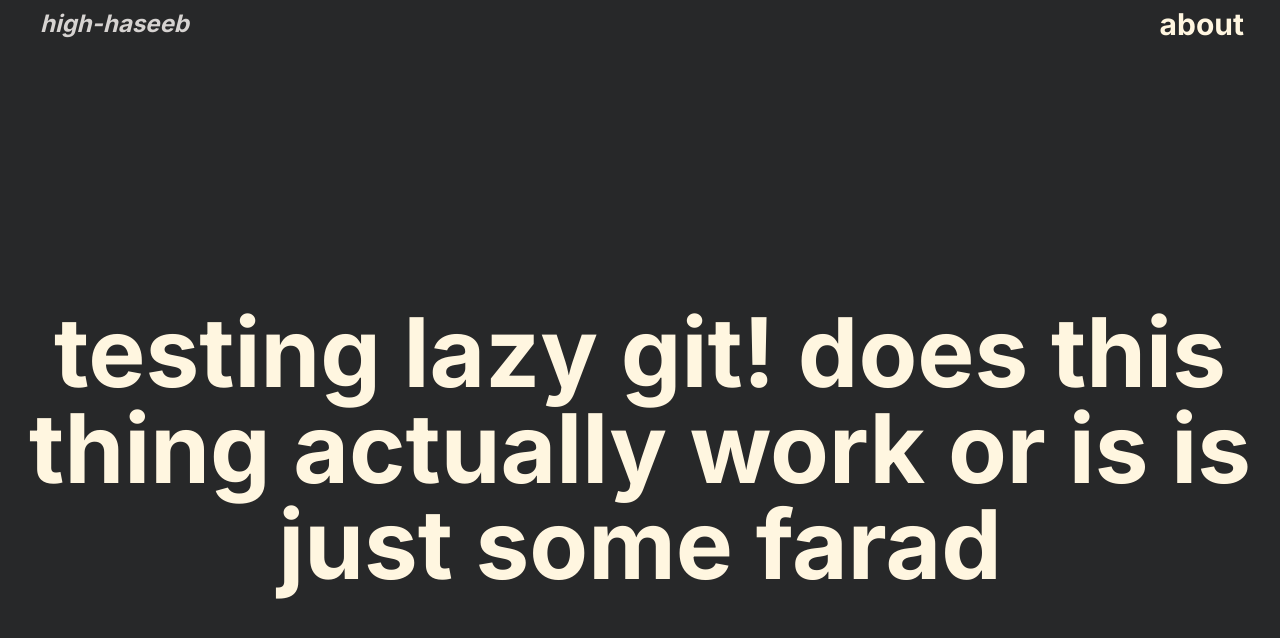
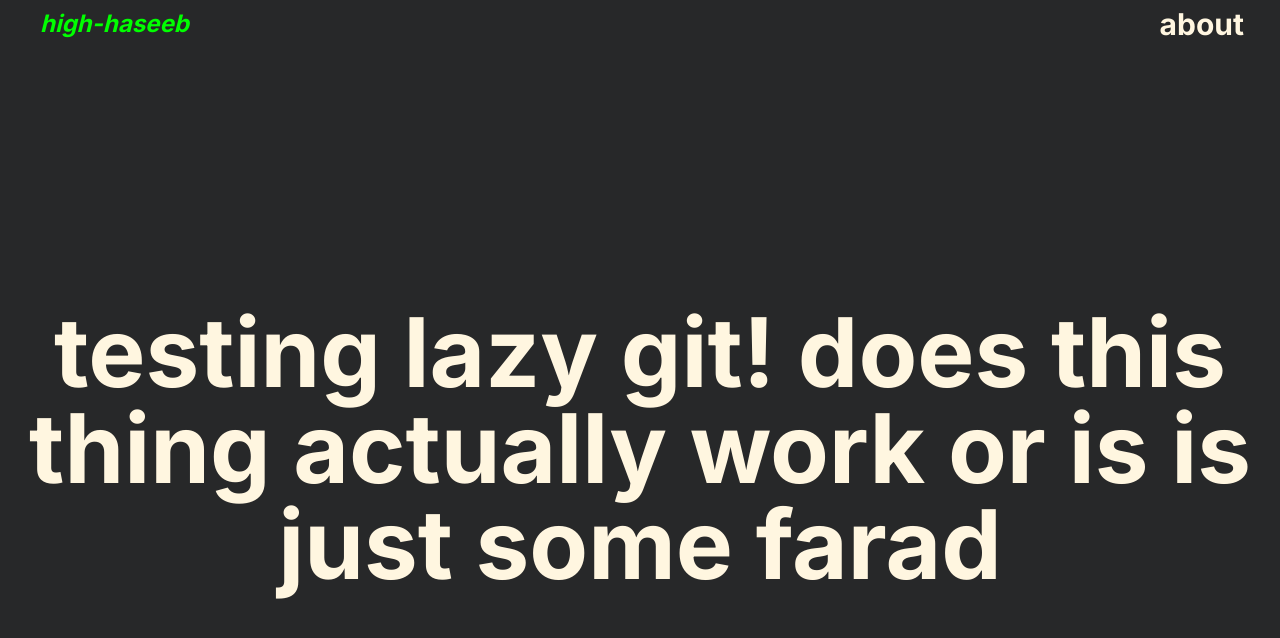
Before and after one commit to high-haseeb/high-haseeb.github.io, a Next.js app: page / in a window 1280 px wide. Shown: the top 638 px of the page. Built offline with nearby package versions, Linux system fonts and the light colour scheme.

Commit message:
learning react-spring

```diff
--- a/components/navbar.jsx
+++ b/components/navbar.jsx
@@ -1,22 +1,28 @@
-import React from "react";
+import React, { useState } from "react";
 import Link from "next/link";
 import { animated, useSpring } from "@react-spring/web";
 
 function Navbar() {
-  const [springs, api] = useSpring(() => ({ from: { x: 0, y: 0 } }));
-  const handleClick = () => {
-    api.start({
-      from: { x: 0, y: 0  },
-      to: { x: 100, y: 100 },
-    });
-  };
+  const [click, toggle] = useState(false);
+  const springs = useSpring({
+    from: { color: "hotpink", x: 0 },
+    color: click ? "hotpink" : "lime",
+    x: click ? 0 : 1,
+    config: { duration: 1000 },
+  });
   return (
     <div className="bg-blackC flex justify-between h-12 items-center">
-      <animated.div style={{ ...springs }} onClick={handleClick}>
-        <Link
-          href={"./"}
-          className="text-stone-300 text-2xl font-bold mr-30 ml-10 italic"
-        >
+      <animated.div
+        style={{
+          color:springs.color,
+          scale: springs.x.to({
+            range: [1, 0],
+            output: [1, 2],
+          }),
+        }}
+        onClick={() => toggle(!click)}
+      >
+        <Link href={"./"} className=" text-2xl font-bold mr-30 ml-10 italic">
           high-haseeb
         </Link>
       </animated.div>
```
